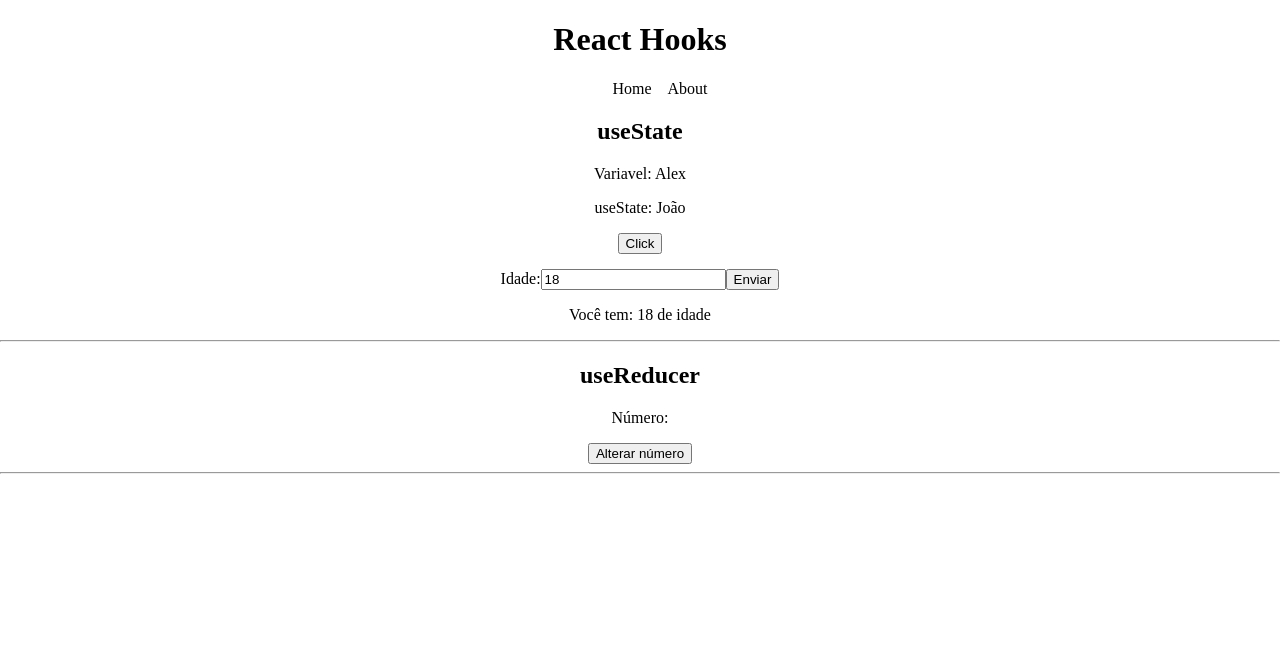
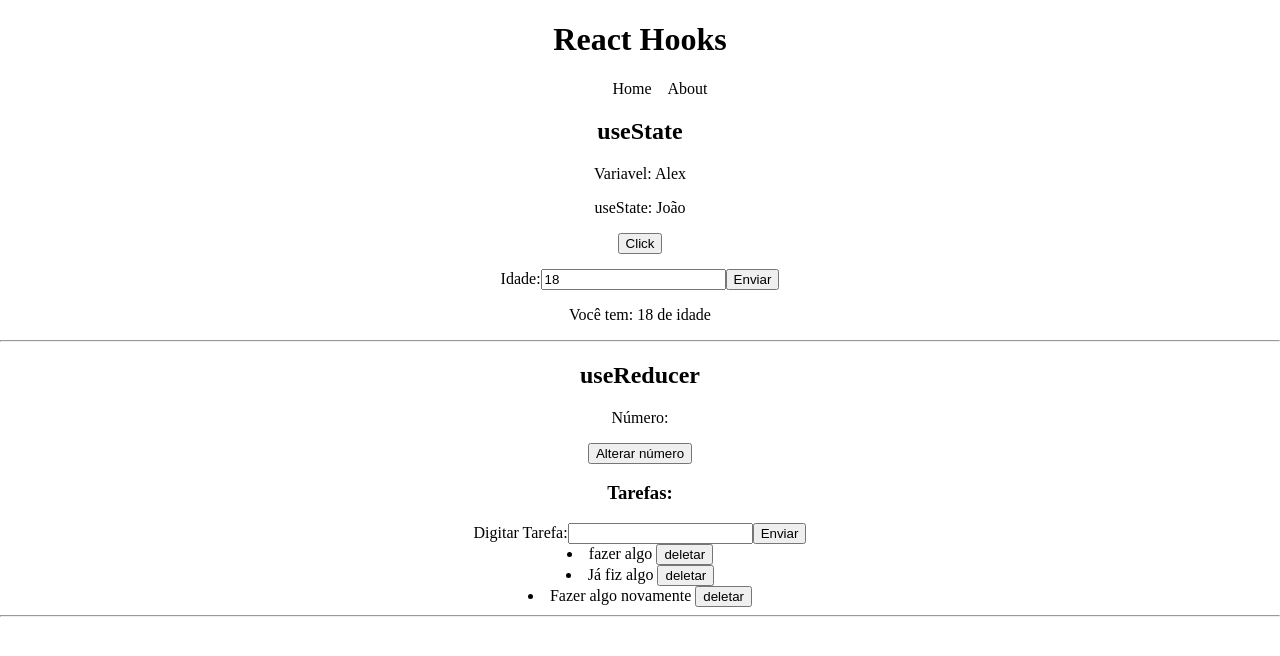
Before and after one commit to Alessandro021/hooks-react, a React (Vite) app: page / in a window 1280 px wide. Shown: the top 656 px of the page. Built offline with nearby package versions, Linux system fonts and the light colour scheme.

Commit message:
useReducer com actions

```diff
--- a/src/components/HookUseState/HookUseReducer.jsx
+++ b/src/components/HookUseState/HookUseReducer.jsx
@@ -1,4 +1,4 @@
-import { useReducer } from "react";
+import { useReducer, useState} from "react";
 
 const HookUseReducer = () => {
     //1 - COMEÇANDO COM O USEREDUCER
@@ -6,11 +6,58 @@ const HookUseReducer = () => {
     const [number, dispath] = useReducer((state, action) => {
         return Math.random(state)
     })
+
+    // 2 - avançando no useReducer
+    const initialTasks = [
+        {id: 1, text: "fazer algo"},
+        {id: 2, text: "Já fiz algo"},
+        {id: 3, text: "Fazer algo novamente"}
+    ]
+
+    const tasksReducer = (state, action) => {
+        //FUNÇÃO DO USEREDUCER
+        switch (action.type) {
+            case "ADD":
+                const newTask = {
+                    id: Math.random(),
+                    text: taskText,
+                }
+
+                setTaskText("")
+                return [...state, newTask]
+            case "DELETE":
+                return state.filter(task => task.id !== action.id)
+            default:
+                return state
+        }
+    }
+
+    const [taskText, setTaskText] = useState("")
+    const [tasks, dispatchTasks] = useReducer(tasksReducer, initialTasks)
+
+    const handleSubmit = (e) => {
+        e.preventDefault()
+        dispatchTasks({type: "ADD"})
+    }
+
+    const removeTask = (id) => {
+        dispatchTasks({type: "DELETE", id: id})
+    }
     return(
         <div>
             <h2>useReducer</h2>
                 <p>Número: {number}</p>
                 <button onClick={dispath}>Alterar número</button>
+                <h3>Tarefas: </h3>
+                <form onSubmit={handleSubmit}>
+                    <label>Digitar Tarefa:
+                        <input type="text" value={taskText} onChange={e => setTaskText(e.target.value)} />
+                    </label>
+                    <input type="submit" value={"Enviar"} />
+                </form>
+                {tasks.map(task => (
+                    <li key={task.id}>{task.text}  <button onClick={() => removeTask(task.id)}>deletar</button></li>
+                ))}
             <hr />
         </div>
     )
```
